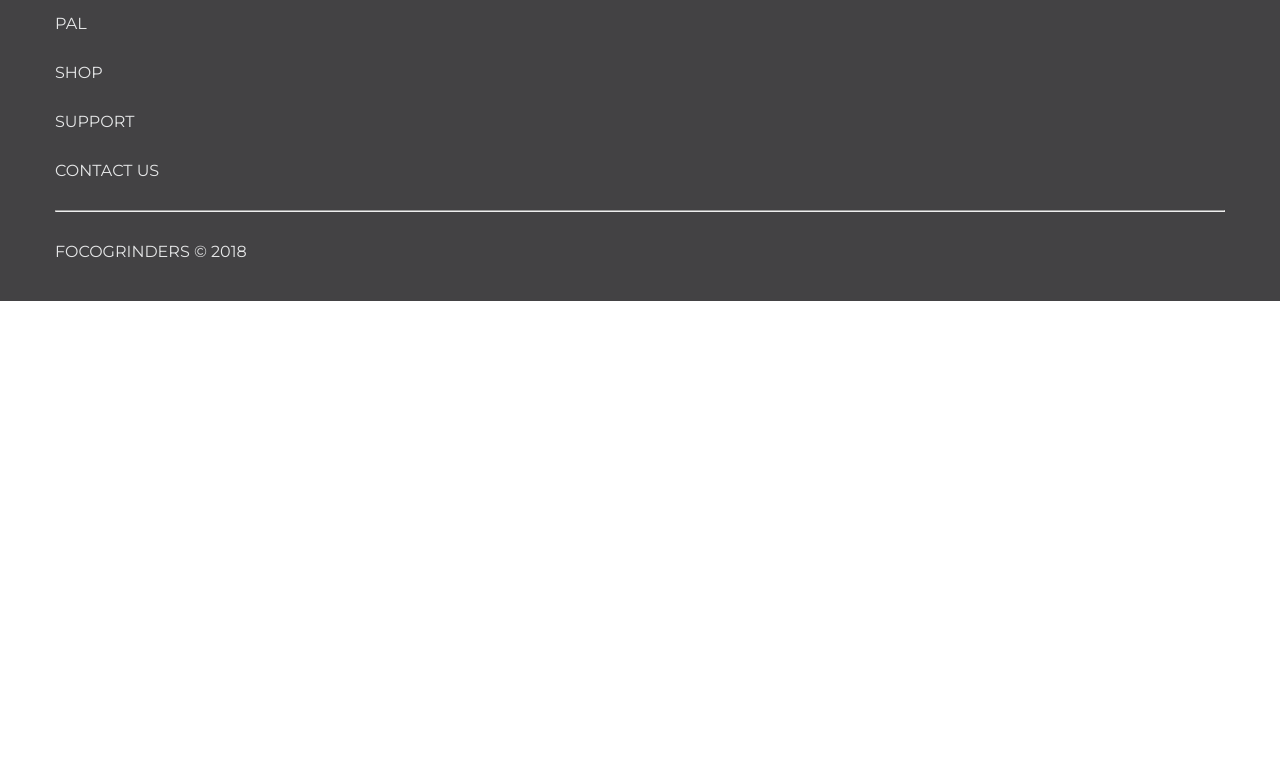
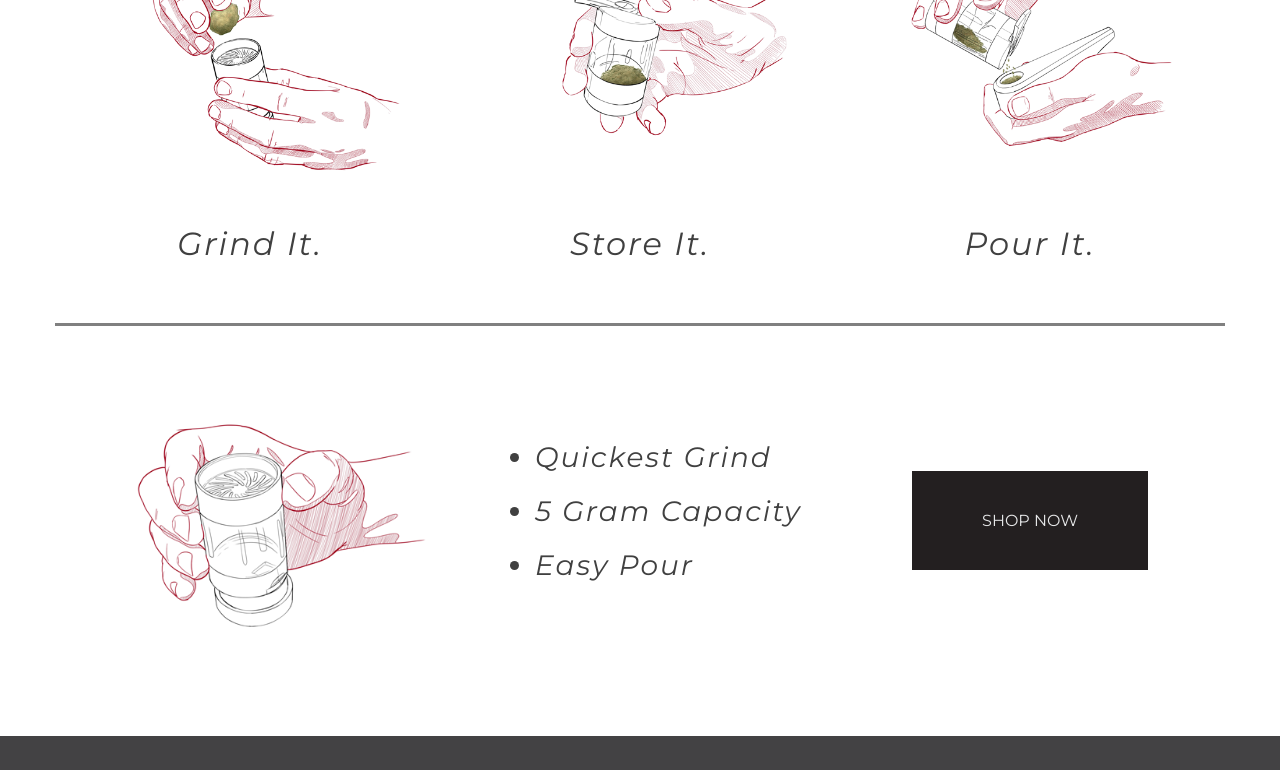
Before and after one commit to chanonroy/foco, a website: page index.html in a window 1280 px wide. Shown: the part 1641-2411 px from the top of the page. Before the commit the page ends 1942 px from the top, so only its background shows below. Drawn offline with Linux system fonts and the light colour scheme.

Commit message:
added main elements in

```diff
--- a/index.html
+++ b/index.html
@@ -49,15 +49,36 @@
 
           </div>
 
-          <div>
-            Three Containers here
+          <div class="featurette">
+            <div class="featurette__item">
+              <img src="dist/assets/art/FOCO_M_03.png" />
+              <div class="featurette__text"> Grind It. </div>
+            </div>
+            <div class="featurette__item">
+              <img src="dist/assets/art/FOCO_M_04.png" />
+              <div class="featurette__text"> Store It. </div>
+            </div>
+            <div class="featurette__item">
+              <img src="dist/assets/art/FOCO_M_05.png" />
+              <div class="featurette__text"> Pour It. </div>
+            </div>
           </div>
 
-          <div>
-            Featurette here
+          <div class="banner">
+            <div class="banner__img">
+              <img src="dist/assets/art/FOCO_M_06.png" />
+            </div>
+            <ul class="banner__list">
+              <li> Quickest Grind </li>
+              <li> 5 Gram Capacity </li>
+              <li> Easy Pour </li>
+            </ul>
+            <div class="banner__button">
+              <div> SHOP NOW </div>
+            </div>
           </div>
 
-        </div>
+        </div> <!-- container -->
 
         <div class="footer">
           <div class="container">
--- a/src/scss/_base.scss
+++ b/src/scss/_base.scss
@@ -17,10 +17,6 @@ $color-true-white: #FFFFFF;
 body {
     margin: 0;
     font-family: 'Montserrat', sans-serif;
-    ul {
-      padding: 0;
-      list-style-type: none;
-    }
     a {
       color: inherit;
       text-decoration: none;
--- a/src/scss/_modules.scss
+++ b/src/scss/_modules.scss
@@ -77,6 +77,7 @@
         height: 100px;
         bottom: 0;
         position: absolute;
+        cursor: pointer;
         transition: all 0.5s ease;
     }
 
@@ -102,6 +103,71 @@
     }
 }
 
+.featurette {
+    display: grid;
+    grid-template-columns: 1fr 1fr 1fr;
+    border-bottom: 3px solid grey;
+    padding-bottom: 20px;
+
+    @media screen and (max-width: 568px) {
+        grid-template-columns: 1fr;
+    }
+
+    &__item {
+        font-size: 2em;
+        font-style: italic;
+        padding: 40px;
+        color: #404040;
+        text-align: center;
+        img {
+            max-width: 100%;
+        }
+    }
+    &__text {
+        letter-spacing: 2px;
+        margin-top: 20px;
+    }
+}
+
+.banner {
+    display: grid;
+    grid-template-columns: 1fr 1fr 1fr;
+    &__img {
+        img {
+            max-width: 100%;
+        }
+    }
+    &__list {
+        display: flex;
+        flex-direction: column;
+        justify-content: center;
+        li {
+            color: $color-dark-grey;
+            font-size: 1.75em;
+            font-style: italic;
+            letter-spacing: 2px;
+            margin-left: 50px;
+            margin-bottom: 20px;
+        }
+    }
+    &__button {
+        display: flex;
+        align-items: center;
+        justify-content: center;
+        div {
+            padding: 40px 70px;
+            color: $color-10-grey;
+            background-color: $color-off-black;
+            &:hover {
+                transition: all 0.3s ease;
+                color: white;
+                cursor: pointer;
+                background-color: lighten($color-off-black, 5%);
+            }
+        }
+    }
+}
+
 .footer {
     margin-top: 20px;
     padding: 10px;
```
Also changed, not shown: dist/assets/art/FOCO_M_03.png (added), dist/assets/art/FOCO_M_04.png (added), dist/assets/art/FOCO_M_05.png (added), dist/assets/art/FOCO_M_06.png (added), dist/css/main.css, src/assets/art/FOCO_M_03.png (added), src/assets/art/FOCO_M_04.png (added), src/assets/art/FOCO_M_05.png (added), src/assets/art/FOCO_M_06.png (added).
